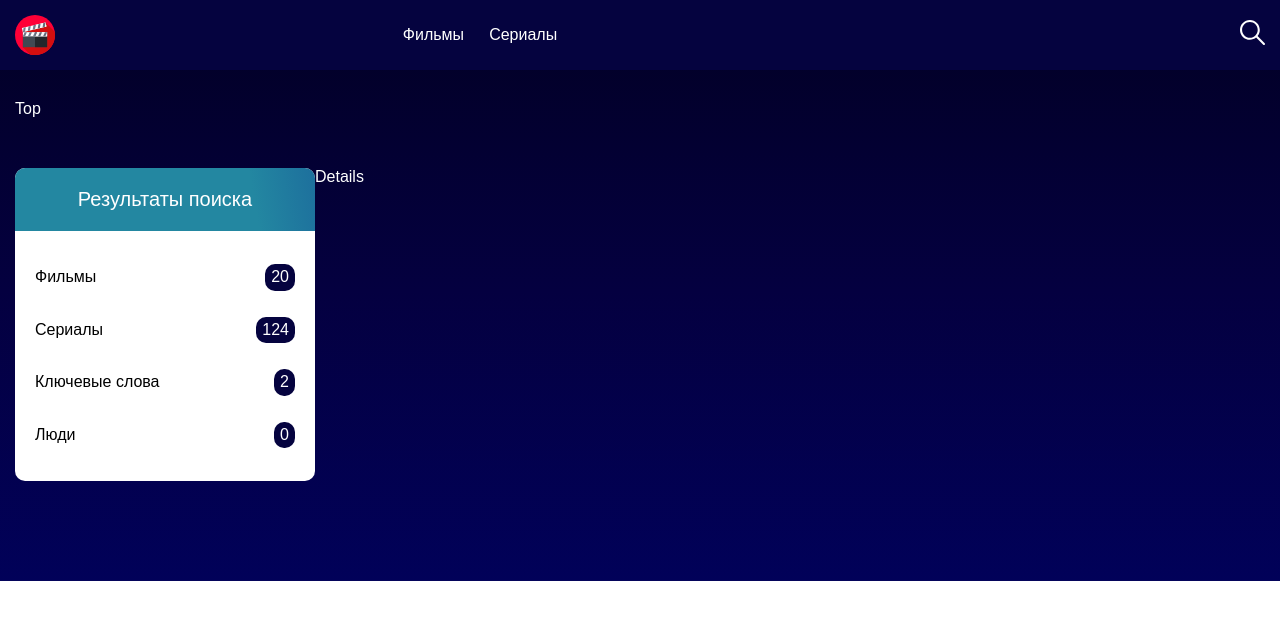
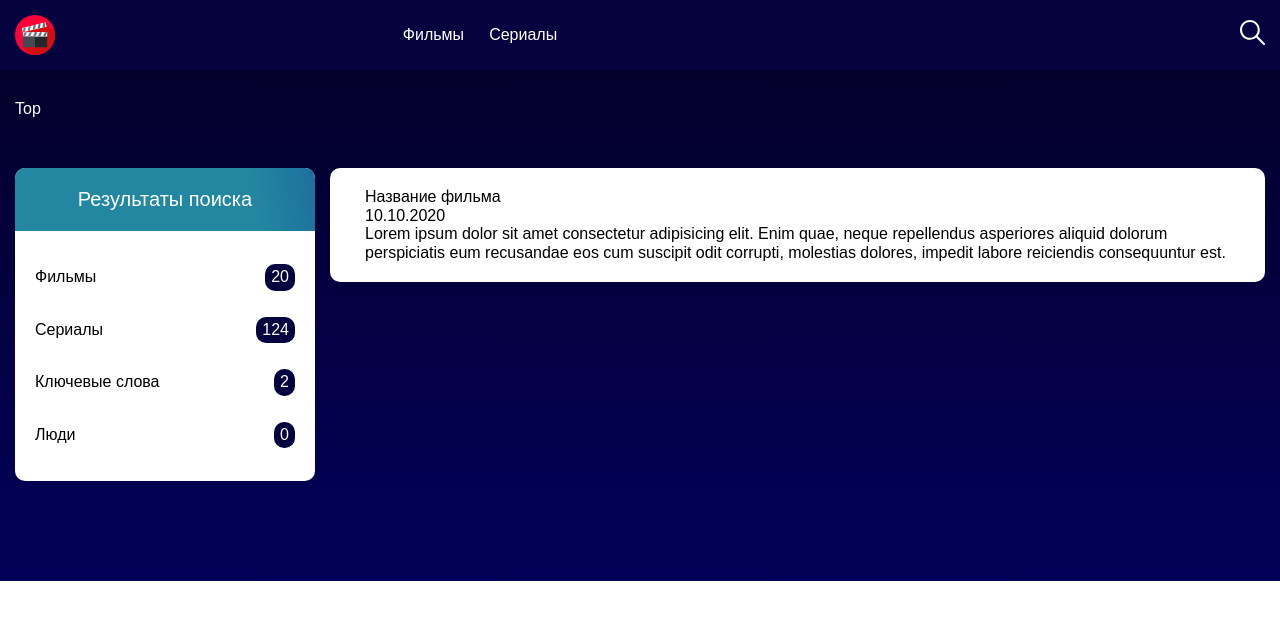
Before and after one commit to Radnet12/React-projects, a React (Create React App) app in the folder 06_Movie Site/movie/: page /search in a window 1280 px wide. Shown: the top 620 px of the page. Built offline with nearby package versions, Linux system fonts and the light colour scheme.

Commit message:
add styles to search page

```diff
--- a/06_Movie Site/movie/src/App.jsx
+++ b/06_Movie Site/movie/src/App.jsx
@@ -1,9 +1,9 @@
 import React from "react";
 import { Route, Switch } from "react-router-dom";
-import Movie from "./components/Movie/Movie";
-import Tv from "./components/Tv/Tv";
+import Movie from "./components/MoviePage/Movie";
+import Tv from "./components/TvPage/Tv";
 import { MainWrap } from "./components/UI/Main/Main";
-import { Main } from "./components/Main/Main";
+import { Main } from "./components/MainPage/Main";
 import CatalogPage from "./components/CatalogPage/CatalogPage";
 import { SearchPage } from "./components/SearchPage/SearchPage";
 
--- a/06_Movie Site/movie/src/components/SearchPage/SearchDetails/SearchDetails.jsx
+++ b/06_Movie Site/movie/src/components/SearchPage/SearchDetails/SearchDetails.jsx
@@ -1,8 +1,27 @@
-import React from 'react';
+import React from "react";
 import s from "./SearchDetails.module.scss";
 
 export const SearchDetails = () => {
     return (
-        <div>Details</div>
-    )
+        <div className={s.search}>
+            <ul className={s.search__list}>
+                <li className={s.search__item}>
+                    <a href="#" className={s.search__link}>
+                        <div className={s.search__poster}>
+                            <img src="" alt="" />
+                        </div>
+                        <div className={s.search__info}>
+                            <div className={s.search__title}>
+                                Название фильма
+                            </div>
+                            <div className={s.search__date}>10.10.2020</div>
+                            <div className={s.search__overview}>
+                                Lorem ipsum dolor sit amet consectetur adipisicing elit. Enim quae, neque repellendus asperiores aliquid dolorum perspiciatis eum recusandae eos cum suscipit odit corrupti, molestias dolores, impedit labore reiciendis consequuntur est.
+                            </div>
+                        </div>
+                    </a>
+                </li>
+            </ul>
+        </div>
+    );
 };
--- a/06_Movie Site/movie/src/components/SearchPage/SearchDetails/SearchDetails.module.scss
+++ b/06_Movie Site/movie/src/components/SearchPage/SearchDetails/SearchDetails.module.scss
@@ -0,0 +1,21 @@
+.search {
+    margin-left: 15px;
+    flex-grow: 1;
+
+    &__item {
+        border-radius: var(--border-radius);
+        padding: 20px;
+        background-color: var(--color-white);
+        &:not(:last-child) {
+            margin-bottom: 15px;
+        }
+    }
+    &__link {
+        display: flex;
+        align-items: center;
+        color: var(--color-black);
+    }
+    &__info {
+        margin-left: 15px;
+    }
+}
--- a/06_Movie Site/movie/src/components/SearchPage/SearchSidebar/SearchSidebar.jsx
+++ b/06_Movie Site/movie/src/components/SearchPage/SearchSidebar/SearchSidebar.jsx
@@ -4,7 +4,7 @@ import {NavLink} from 'react-router-dom';
 
 export const SearchSidebar = () => {
     return (
-        <div className={s.sidebar}>
+        <section className={s.sidebar}>
             <h3 className={s.sidebar__title}>Результаты поиска</h3>
             <ul className={s.sidebar__list}>
                 <li className={s.sidebar__item}>
@@ -48,6 +48,6 @@ export const SearchSidebar = () => {
                     </NavLink>
                 </li>
             </ul>
-        </div>
+        </section>
     );
 };
```
Also changed, not shown: 06_Movie Site/movie/src/components/MainPage/Main.jsx (renamed from 06_Movie Site/movie/src/components/Main/Main.jsx), 06_Movie Site/movie/src/components/MainPage/Main.module.scss (renamed from 06_Movie Site/movie/src/components/Main/Main.module.scss), 06_Movie Site/movie/src/components/MoviePage/Movie.jsx (renamed from 06_Movie Site/movie/src/components/Movie/Movie.jsx), 06_Movie Site/movie/src/components/TvPage/Tv.jsx (renamed from 06_Movie Site/movie/src/components/Tv/Tv.jsx), 1 other file (tests, documents, lock files or other folders). Lines whose indentation alone changed are shown as unchanged.
